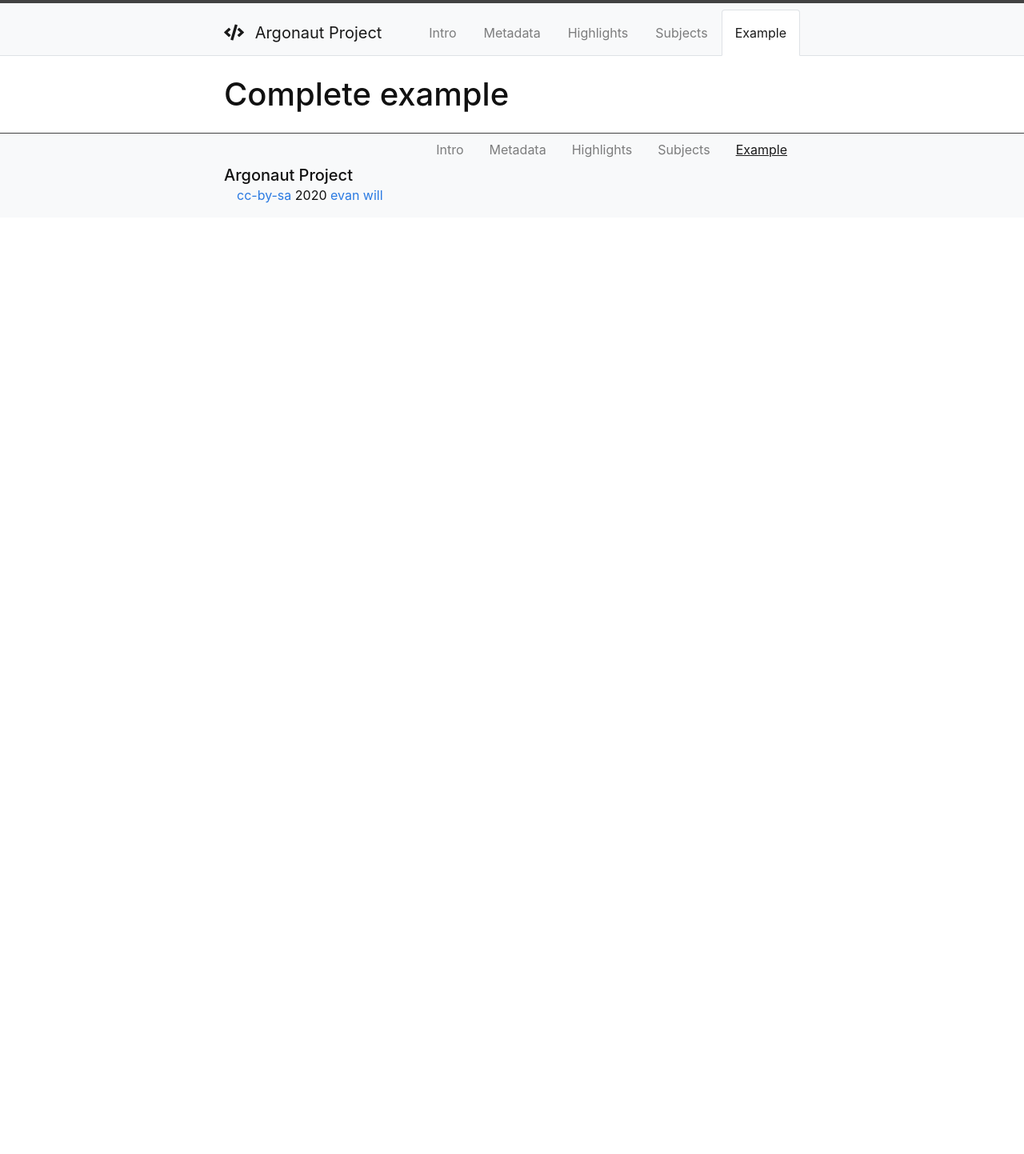
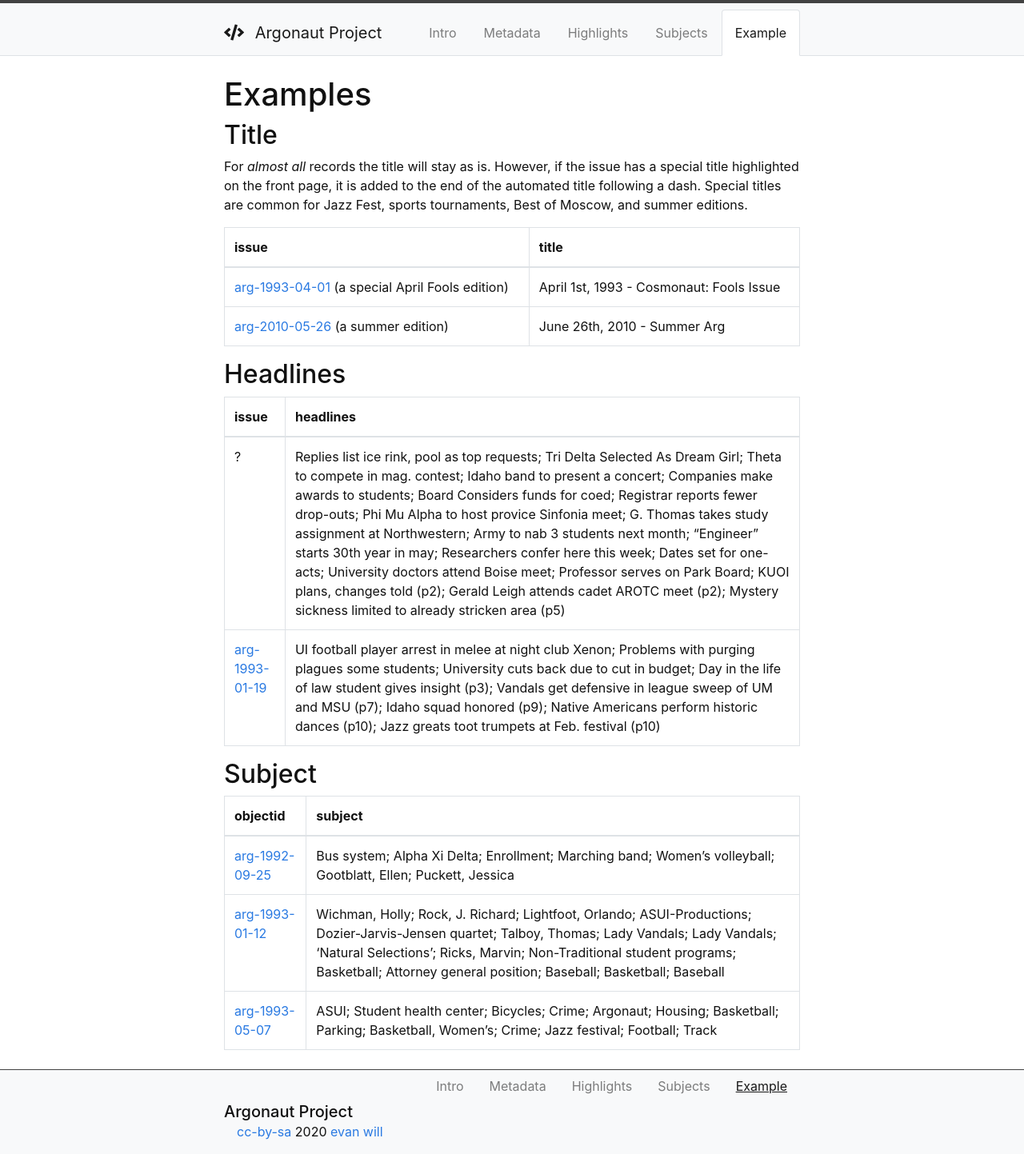
Before and after one commit to thecdil/argonaut-project, a Jekyll site: the page built from content/4-examples.md, in a window 1280 px wide. Shown: the whole page at 80% size. Built offline with Jekyll 4.4.1, drawn with Linux system fonts in a browser that asks for light colours; before the commit the page ends 900 px from its top, so only the background shows below that.

Commit message:
examples

```diff
--- a/content/4-examples.md
+++ b/content/4-examples.md
@@ -3,4 +3,33 @@ title: Example
 nav: true
 ---
 
-# Complete example
+# Examples
+
+## Title
+
+For *almost all* records the title will stay as is.
+However, if the issue has a special title highlighted on the front page, it is added to the end of the automated title following a dash.
+Special titles are common for Jazz Fest, sports tournaments, Best of Moscow, and summer editions.
+
+{:.table .table-bordered}
+| issue | title |
+| --- | --- |
+| [arg-1993-04-01](https://digital.lib.uidaho.edu/utils/getfile/collection/argonaut/id/9203/filename/arg-1993-04-01.pdf) (a special April Fools edition) | April 1st, 1993 - Cosmonaut: Fools Issue |
+| [arg-2010-05-26](https://digital.lib.uidaho.edu/utils/getfile/collection/argonaut/id/10657/filename/arg-2010-05-26.pdf) (a summer edition) | June 26th, 2010 - Summer Arg |
+
+## Headlines
+
+{:.table .table-bordered}
+| issue | headlines |
+| --- | --- |
+| ? | Replies list ice rink, pool as top requests; Tri Delta Selected As Dream Girl; Theta to compete in mag. contest; Idaho band to present a concert; Companies make awards to students; Board Considers funds for coed; Registrar reports fewer drop-outs; Phi Mu Alpha to host provice Sinfonia meet; G. Thomas takes study assignment at Northwestern; Army to nab 3 students next month; "Engineer" starts 30th year in may; Researchers confer here this week; Dates set for one-acts; University doctors attend Boise meet; Professor serves on Park Board; KUOI plans, changes told (p2); Gerald Leigh attends cadet AROTC meet (p2); Mystery sickness limited to already stricken area (p5) |
+| [arg-1993-01-19](https://digital.lib.uidaho.edu/utils/getfile/collection/argonaut/id/10342/filename/arg-1993-01-19.pdf) | UI football player arrest in melee at night club Xenon; Problems with purging plagues some students; University cuts back due to cut in budget; Day in the life of law student gives insight (p3); Vandals get defensive in league sweep of UM and MSU (p7); Idaho squad honored (p9); Native Americans perform historic dances (p10); Jazz greats toot trumpets at Feb. festival (p10) |
+
+## Subject
+
+{:.table .table-bordered}
+| objectid | subject |
+| --- | --- |
+| [arg-1992-09-25](https://digital.lib.uidaho.edu/utils/getfile/collection/argonaut/id/9167/filename/arg-1992-09-25.pdf) | Bus system; Alpha Xi Delta; Enrollment; Marching band; Women's volleyball; Gootblatt, Ellen; Puckett, Jessica |
+| [arg-1993-01-12](https://digital.lib.uidaho.edu/utils/getfile/collection/argonaut/id/9186/filename/arg-1993-01-12.pdf) | Wichman, Holly; Rock, J. Richard; Lightfoot, Orlando; ASUI-Productions; Dozier-Jarvis-Jensen quartet; Talboy, Thomas; Lady Vandals; Lady Vandals; 'Natural Selections'; Ricks, Marvin; Non-Traditional student programs; Basketball; Attorney general position; Baseball; Basketball; Baseball |
+| [arg-1993-05-07](https://digital.lib.uidaho.edu/utils/getfile/collection/argonaut/id/9213/filename/arg-1993-05-07.pdf) | ASUI; Student health center; Bicycles; Crime; Argonaut; Housing; Basketball; Parking; Basketball, Women's; Crime; Jazz festival; Football; Track |
```
